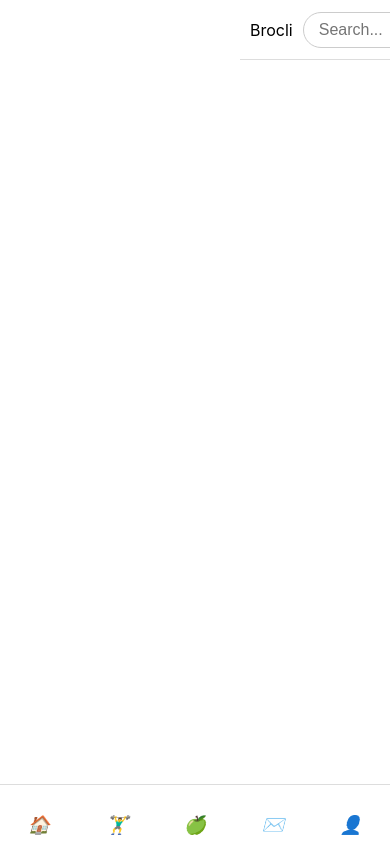
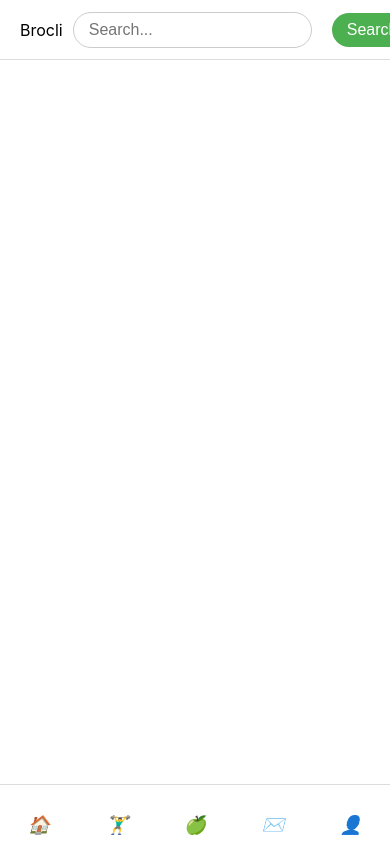
Before and after one commit to sumardey5/brocli-forum, a React (Create React App) app: page / in a window 390 px wide. Built offline with nearby package versions, Linux system fonts and the light colour scheme.

Commit message:
fucking finally

```diff
--- a/src/components/Header.css
+++ b/src/components/Header.css
@@ -1,6 +1,6 @@
 /* src/components/Header.css */
 .dashboard-header {
-    width: calc(100% - 240px);
+    width: calc(100% - 240px);  /* Adjust width when sidebar is visible */
     height: 60px;
     background-color: white;
     border-bottom: 1px solid #ddd;
@@ -9,7 +9,7 @@
     justify-content: center; /* Center everything in the header */
     position: absolute;
     top: 0;
-    left: 240px;
+    left: 240px;  /* Adjust based on sidebar width */
     box-sizing: border-box;
     z-index: 1000;
     padding: 0 20px;
@@ -42,31 +42,28 @@
 
 @media (max-width: 768px) {
     .dashboard-header {
-        position: fixed;
+        width: 100%;  /* Full width on mobile */
+        left: 0;      /* Adjust left to 0 for mobile */
         top: 0;
-        width: 100%;
-        height: 60px;
-        display: flex;
-        align-items: center;
-        justify-content: space-between;
-        padding: 0 10px;
-        background-color: white;
-        border-bottom: 1px solid #ddd;
-        box-sizing: border-box;
+        position: fixed;  /* Make header fixed on top */
+        justify-content: space-between; /* Adjust content spacing */
+        padding: 10px;  /* Add padding */
+        height: 60px;  /* Adjust height to make sure it fits with docked bar */
     }
 
     .header-logo {
-        display: block;
-        margin-right: auto;  /* Keeps logo on the left */
+        display: block;  /* Show logo on mobile */
+        margin-left: 10px;  /* Space from the left edge */
     }
 
     .search-bar {
-        flex: 1;  /* Allows search bar to fill available space */
-        margin-left: 10px; /* Ensures spacing from the logo */
-        margin-right: 10px; /* Spacing from search button */
+        flex: 1;  /* Allow search bar to fill available space */
+        max-width: none;  /* Remove max-width restriction */
+        margin-left: 10px;  /* Space from logo */
+        margin-right: 10px;  /* Space from search button */
     }
 
     .search-button {
-        margin-left: 10px; /* Spacing from search bar */
+        margin: 0 10px;  /* Align button on the right */
     }
 }
```
